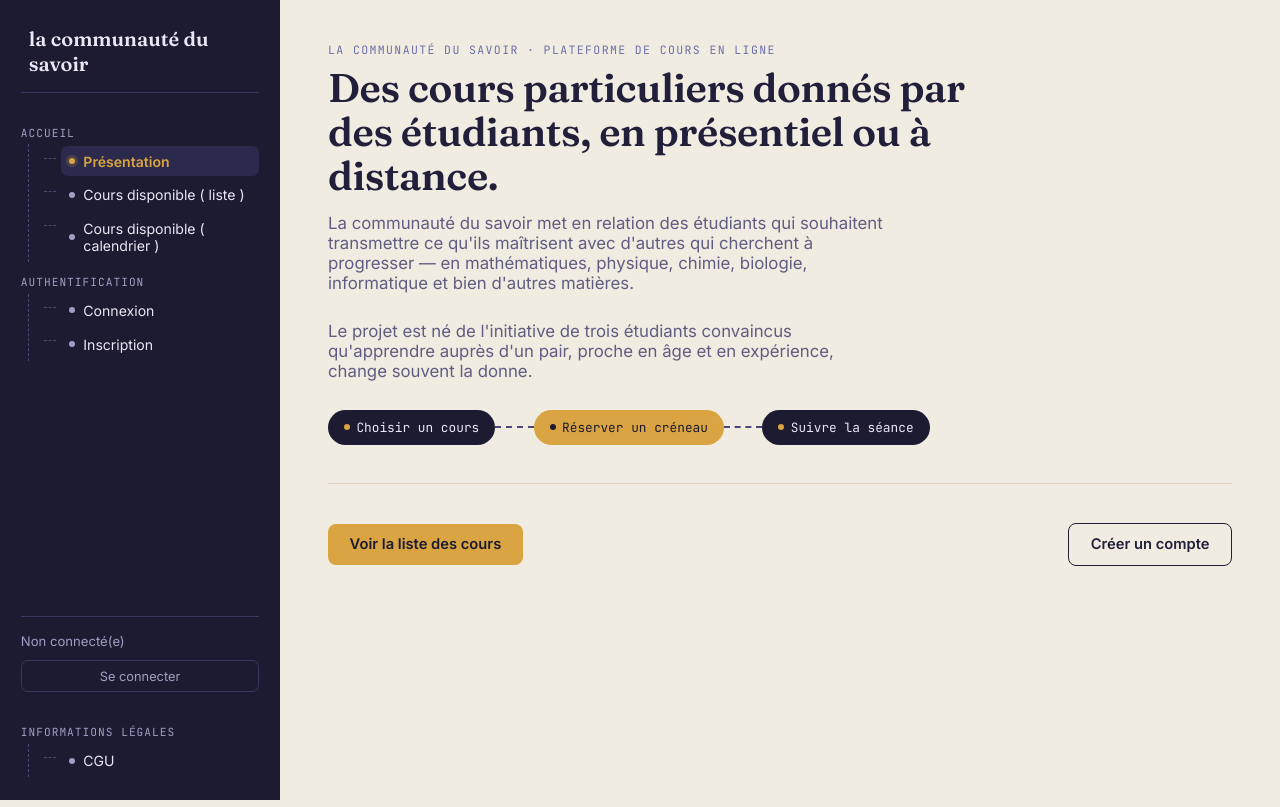
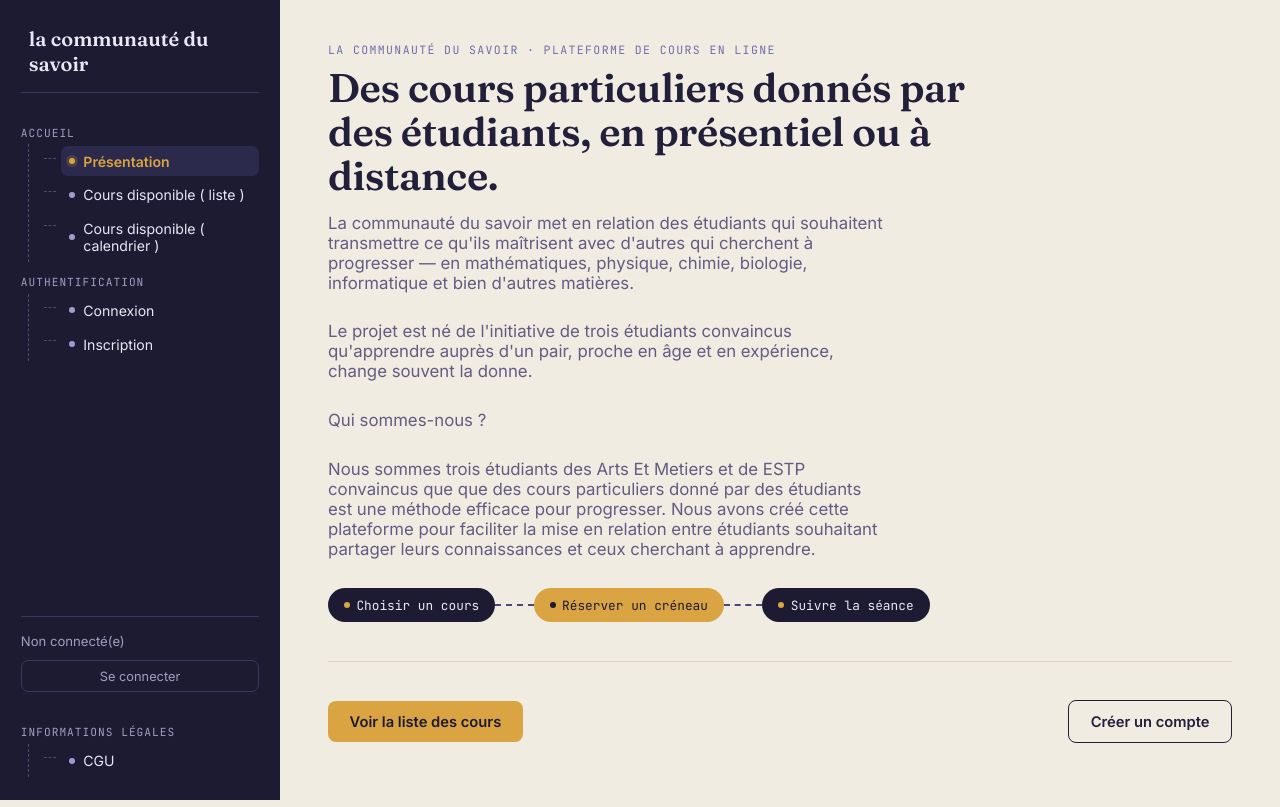
Before and after one commit to ben-b-06/projet-cours, a Flask app: page /presentation in a window 1280 px wide. Run offline with Flask 3, Linux system fonts and the light colour scheme; parts of the project's set-up code (start-up, migrations or seed data) failed here and were passed over.

Commit message:
modif qui sommes nous

```diff
--- a/templates/presentation.html
+++ b/templates/presentation.html
@@ -5,7 +5,8 @@
     <h1>Des cours particuliers donnés par des étudiants, en présentiel ou à distance.</h1>
     <p class="lead">La communauté du savoir met en relation des étudiants qui souhaitent transmettre ce qu'ils maîtrisent avec d'autres qui cherchent à progresser — en mathématiques, physique, chimie, biologie, informatique et bien d'autres matières.</p>
     <p class="lead">Le projet est né de l'initiative de trois étudiants convaincus qu'apprendre auprès d'un pair, proche en âge et en expérience, change souvent la donne.</p>
-
+    <p class=" lead"> Qui sommes-nous ? </p>
+    <p class="lead">Nous sommes trois étudiants des Arts Et Metiers et de ESTP convaincus que que des cours particuliers donné par des étudiants est une méthode efficace pour progresser. Nous avons créé cette plateforme pour faciliter la mise en relation entre étudiants souhaitant partager leurs connaissances et ceux cherchant à apprendre.</p>
     <div class="flow">
       <span class="flow-node"><span class="dot"></span>Choisir un cours</span>
       <span class="flow-line"></span>
```
